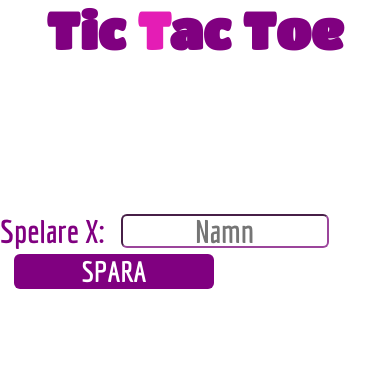
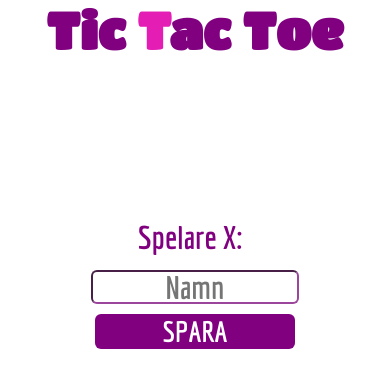
Before and after one commit to Carinalak/Tic-Tac-Toe, a Vue app: page / in a window 390 px wide. Shown: the top 388 px of the page. Built offline with nearby package versions, Linux system fonts and the light colour scheme.

Commit message:
:lipstick: styling and mediaquery-cellphone

```diff
--- a/src/components/AddPlayer.vue
+++ b/src/components/AddPlayer.vue
@@ -58,7 +58,6 @@ const startGame = () => {
 
 <template>
     <div v-if="!gameStarted">
-
         <form class="input-form " @submit.prevent="handleSubmit">
             <label class="input-text">{{ isPlayerX ? 'Spelare X' : 'Spelare O' }}: </label>
             <input type="text" placeholder="Namn" v-model="playerText" />
@@ -75,7 +74,6 @@ const startGame = () => {
 .submit-btn {
     margin-left: 14px;
 }
-
 input:focus {
     border: 1px solid rgb(228, 29, 181);
 }
@@ -90,10 +88,24 @@ input:focus {
     flex-direction: column;
     align-items: center;
     justify-content: center;
-
 }
 .input-form {
     margin-top: 150px;
 }
 
+@media (max-width: 600px) {
+    .input-form {
+        display: flex;
+        flex-direction: column;
+        align-items: center;
+        padding: 10px;
+    }
+    .submit-btn {
+        margin-left: 0;
+        margin-top: 10px;
+    }
+    input {
+        margin-top: 15px;
+    }
+}
 </style>
```
Also changed, not shown: src/style.css (line endings or trailing spaces).
